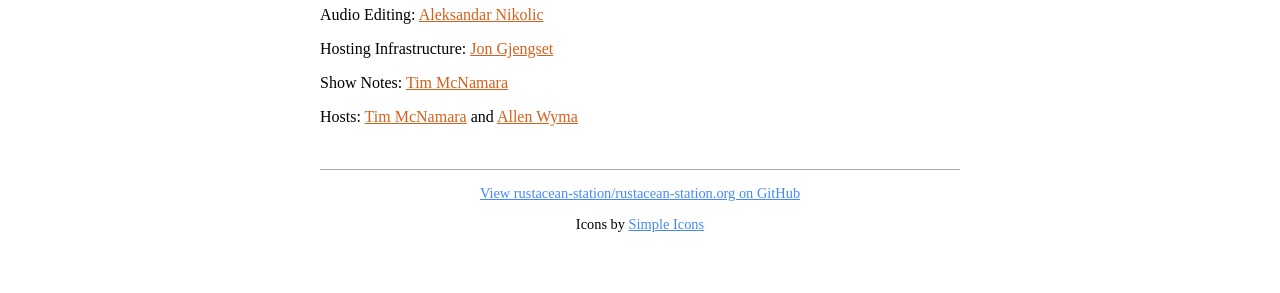
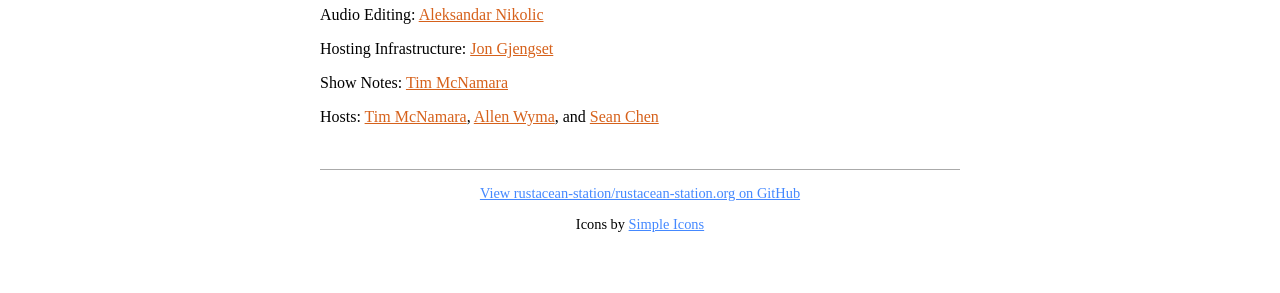
Before and after one commit to rustacean-station/rustacean-station.org, a Jekyll site: the page built from _episodes/071-twir-442.md, in a window 1280 px wide. Shown: the part 1968-2261 px from the top of the page. Built offline with Jekyll 4.4.1, drawn with Linux system fonts in a browser that asks for light colours.

Commit message:
Update _episodes/071-twir-442.md
Co-authored-by: Sean Chen <skypemaster007@gmail.com>

```diff
--- a/_episodes/071-twir-442.md
+++ b/_episodes/071-twir-442.md
@@ -97,7 +97,7 @@ Hosting Infrastructure: [Jon Gjengset][jon]
 
 Show Notes: [Tim McNamara][tim]
 
-Hosts: [Tim McNamara][tim] and [Allen Wyma][allen]
+Hosts: [Tim McNamara][tim], [Allen Wyma][allen], and [Sean Chen][sean]
 
 [allen]: https://twitter.com/allenwyma
 [jon]: https://twitter.com/jonhoo
```
